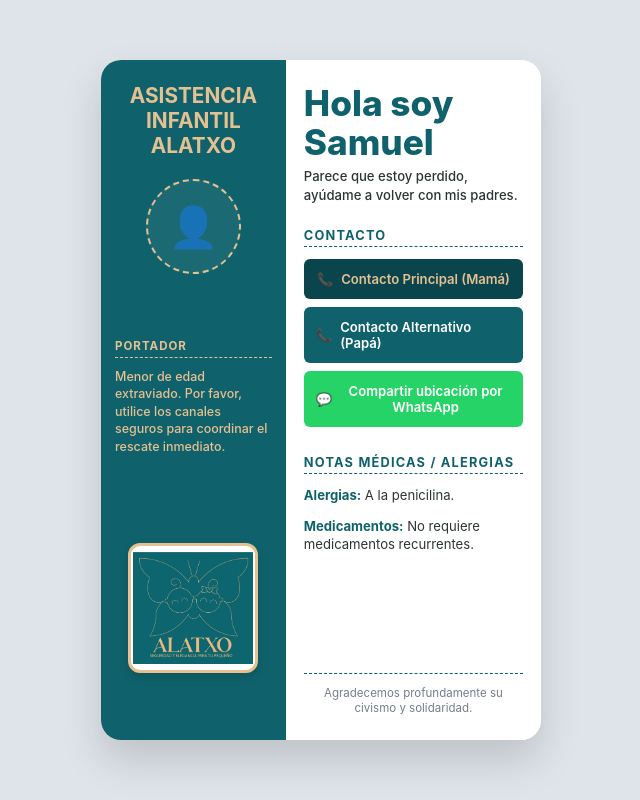
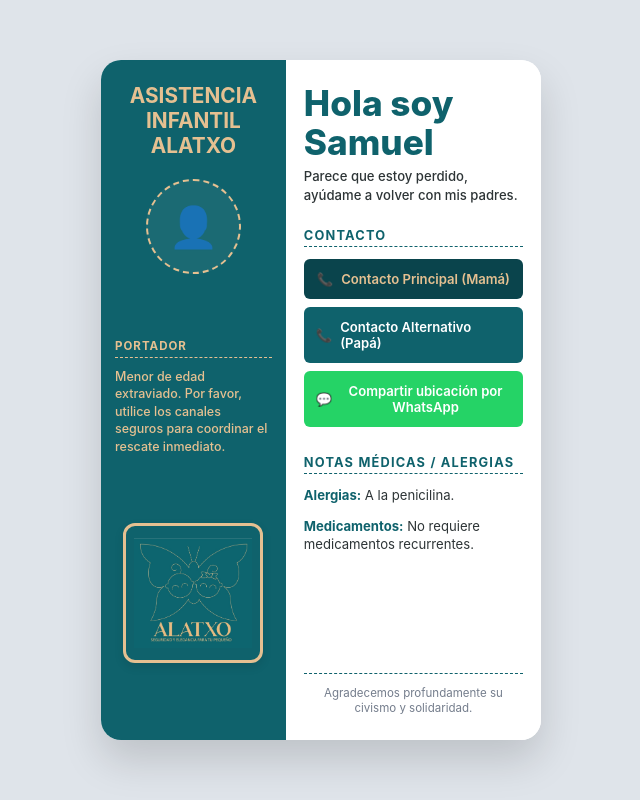
Before and after one commit to jarodhut99-web/Estoy-perdido, a plain HTML site: page index.html in a window 1280 px wide. Shown: the whole page, without its empty margins (319-959 px from the left). Drawn offline with Linux system fonts and the light colour scheme.

Commit message:
Update index.html

```diff
--- a/index.html
+++ b/index.html
@@ -119,23 +119,24 @@
 
         /* CAMBIO: Se aumentó el margen superior para empujar el logo cuadrado al extremo inferior */
         .profile-icon-square {
-            width: 130px;
-            height: 130px;
-            background-color: white;
+            width: 140px;
+            height: 140px;
+            background-color: transparent;
             border-radius: 12px;
             display: flex;
             justify-content: center;
             align-items: center;
-            margin-top: 80px;
-            box-shadow: 0 4px 10px rgba(0,0,0,0.15);
+            margin-top: 60px;
+            box-shadow: 0 4px 10px rgba(0,0,0,0.1);
             border: 3px solid var(--cv-beige);
-            padding: 6px;
+            padding: 8px;
             overflow: hidden;
         }
 
         .profile-logo {
-            width: 120px;
-            height: 120px;
+            width: 100%;
+            height: auto;
+            max-height: 124px;
             object-fit: contain;
         }
 
```
